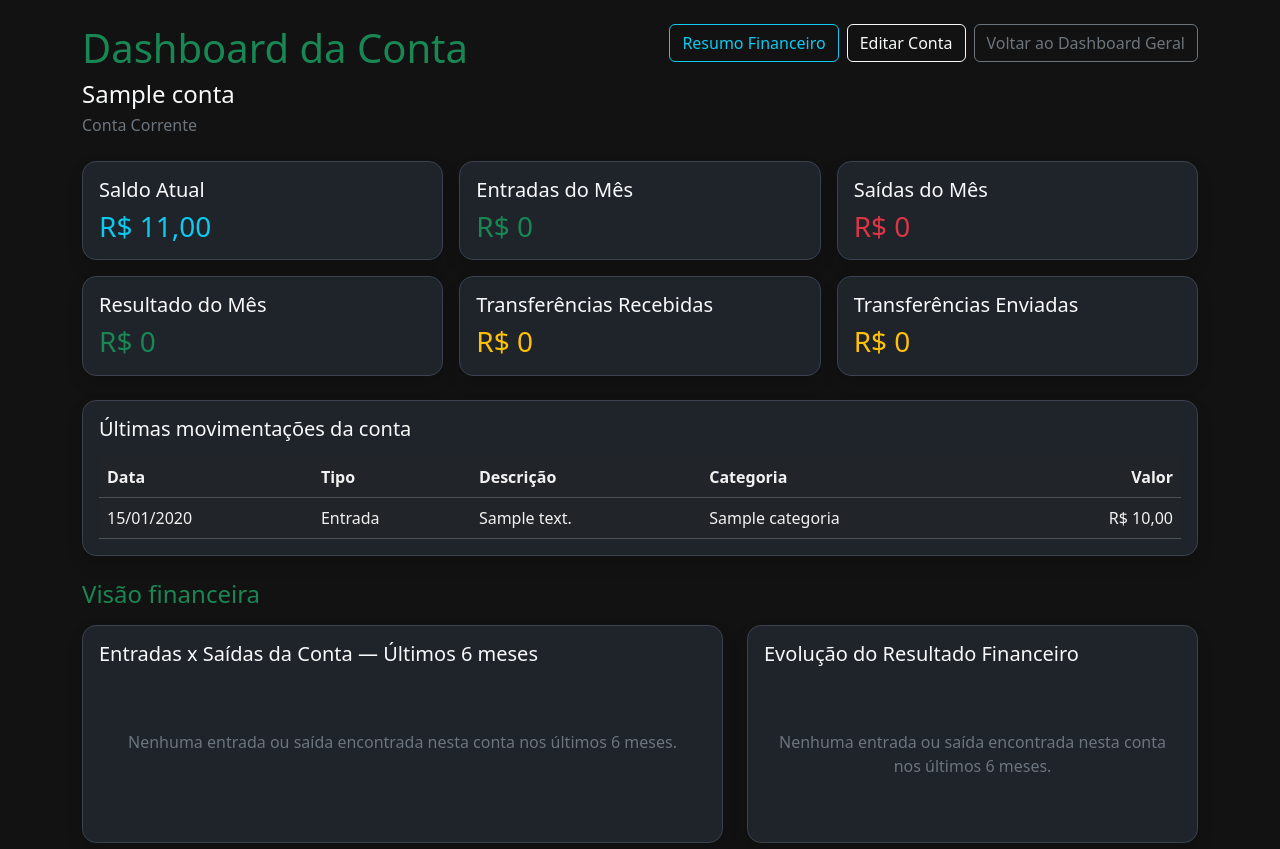
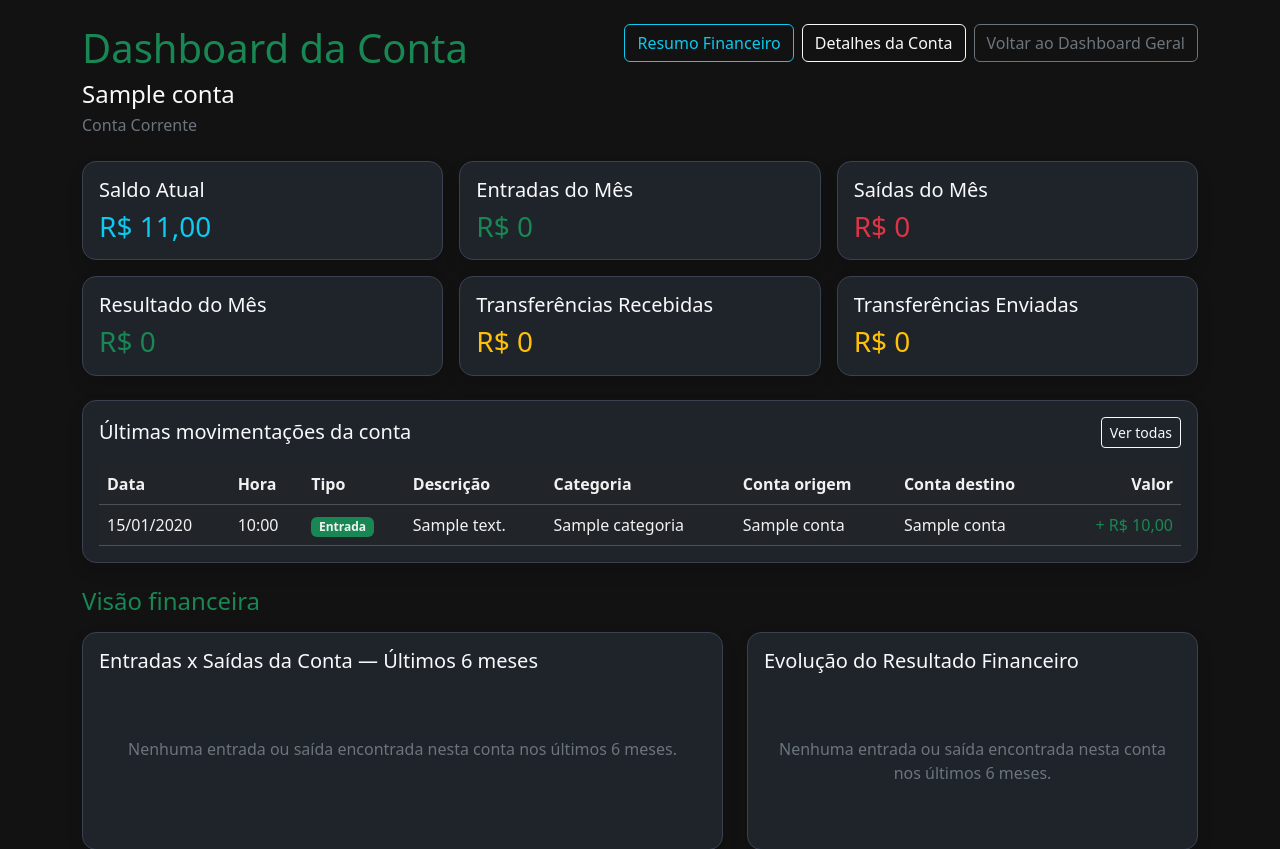
Before and after one commit to Francielp2/Sistema-financeiro-django, a Django app: page /contas/1/dashboard/ in a window 1280 px wide. Shown: the part 57-906 px from the top of the page. Run offline with Django 5.2, Linux system fonts and the light colour scheme; a user stored in the database is signed in; tables that the repository leaves empty hold one stand-in row (values such as "Sample post").

Commit message:
simplifica navegacao e botoes antes do template

```diff
--- a/financeiro/templates/financeiro/categorias/detalhes_categoria.html
+++ b/financeiro/templates/financeiro/categorias/detalhes_categoria.html
@@ -65,7 +65,7 @@ Detalhes da Categoria
                 Excluir
             </a>
             <a href="{{ voltar_para }}" class="btn btn-outline-secondary">
-                Voltar para Categorias
+                Voltar
             </a>
         </div>
 
--- a/financeiro/templates/financeiro/contas/detalhes_conta.html
+++ b/financeiro/templates/financeiro/contas/detalhes_conta.html
@@ -87,7 +87,7 @@ Detalhes da Conta
                 Excluir
             </a>
             <a href="{{ voltar_para }}" class="btn btn-outline-secondary">
-                Voltar para Listagem
+                Voltar
             </a>
         </div>
 
--- a/financeiro/templates/financeiro/dashboard_conta.html
+++ b/financeiro/templates/financeiro/dashboard_conta.html
@@ -24,8 +24,8 @@ Dashboard da Conta
         <a href="{% url 'resumo_conta' conta.id %}" class="btn btn-outline-info">
             Resumo Financeiro
         </a>
-        <a href="{% url 'editar_conta' conta.id %}" class="btn btn-outline-light">
-            Editar Conta
+        <a href="{% url 'detalhes_conta' conta.id %}?voltar_para={{ request.get_full_path|urlencode }}" class="btn btn-outline-light">
+            Detalhes da Conta
         </a>
         <a href="{% url 'inicio' %}" class="btn btn-outline-secondary">
             Voltar ao Dashboard Geral
@@ -101,18 +101,26 @@ Dashboard da Conta
 {# MOVIMENTAÇÕES RECENTES DA CONTA #}
 <div class="card bg-dark border-secondary shadow mb-4">
     <div class="card-body">
-        <h2 class="h5 text-light mb-3">
-            Últimas movimentações da conta
-        </h2>
+        <div class="d-flex justify-content-between align-items-center gap-3 mb-3">
+            <h2 class="h5 text-light mb-0">
+                Últimas movimentações da conta
+            </h2>
+            <a href="{% url 'listar_movimentacoes' %}?conta={{ conta.id }}" class="btn btn-sm btn-outline-light">
+                Ver todas
+            </a>
+        </div>
 
         <div class="table-responsive">
             <table class="table table-dark table-hover align-middle mb-0">
                 <thead>
                     <tr>
                         <th>Data</th>
+                        <th>Hora</th>
                         <th>Tipo</th>
                         <th>Descrição</th>
                         <th>Categoria</th>
+                        <th>Conta origem</th>
+                        <th>Conta destino</th>
                         <th class="text-end">Valor</th>
                     </tr>
                 </thead>
@@ -125,14 +133,33 @@ Dashboard da Conta
                         tabindex="0"
                     >
                         <td>{{ movimentacao.data|date:"d/m/Y" }}</td>
-                        <td>{{ movimentacao.get_tipo_display }}</td>
+                        <td>{{ movimentacao.hora|time:"H:i"|default:"-" }}</td>
+                        <td>
+                            {% if movimentacao.tipo == 'entrada' %}
+                                <span class="badge bg-success">Entrada</span>
+                            {% elif movimentacao.tipo == 'saida' %}
+                                <span class="badge bg-danger">Saída</span>
+                            {% else %}
+                                <span class="badge bg-warning text-dark">Transferência</span>
+                            {% endif %}
+                        </td>
                         <td>{{ movimentacao.descricao }}</td>
                         <td>{{ movimentacao.categoria.nome|default:"-" }}</td>
-                        <td class="text-end">R$ {{ movimentacao.valor }}</td>
+                        <td>{{ movimentacao.conta_origem.nome|default:"-" }}</td>
+                        <td>{{ movimentacao.conta_destino.nome|default:"-" }}</td>
+                        <td class="text-end">
+                            {% if movimentacao.tipo == 'entrada' %}
+                                <span class="text-success">+ R$ {{ movimentacao.valor }}</span>
+                            {% elif movimentacao.tipo == 'saida' %}
+                                <span class="text-danger">- R$ {{ movimentacao.valor }}</span>
+                            {% else %}
+                                <span class="text-warning">R$ {{ movimentacao.valor }}</span>
+                            {% endif %}
+                        </td>
                     </tr>
                     {% empty %}
                     <tr>
-                        <td colspan="5" class="text-secondary">
+                        <td colspan="8" class="text-secondary">
                             Nenhuma movimentação cadastrada para esta conta.
                         </td>
                     </tr>
--- a/financeiro/views.py
+++ b/financeiro/views.py
@@ -1,5 +1,6 @@
 from django.contrib import messages
 from django.contrib.auth.decorators import login_required
+from django.db.models import Q
 from django.shortcuts import render, redirect, get_object_or_404
 from django.urls import reverse
 from django.utils.http import url_has_allowed_host_and_scheme
@@ -336,6 +337,7 @@ def listar_movimentacoes(request):
     data_fim_filtro = request.GET.get('data_fim', '')
     tipo_filtro = request.GET.get('tipo', '')
     categoria_filtro = request.GET.get('categoria', '')
+    conta_filtro = request.GET.get('conta', '')
     conta_origem_filtro = request.GET.get('conta_origem', '')
     conta_destino_filtro = request.GET.get('conta_destino', '')
     descricao_filtro = request.GET.get('descricao', '').strip()
@@ -378,6 +380,20 @@ def listar_movimentacoes(request):
         movimentacoes = movimentacoes.filter(categoria_id=categoria_filtro)
     else:
         categoria_filtro = ''
+
+    if (
+        conta_filtro.isdigit()
+        and models.Conta.objects.filter(
+            id=conta_filtro,
+            usuario=request.user
+        ).exists()
+    ):
+        movimentacoes = movimentacoes.filter(
+            Q(conta_origem_id=conta_filtro)
+            | Q(conta_destino_id=conta_filtro)
+        )
+    else:
+        conta_filtro = ''
 
     if (
         conta_origem_filtro.isdigit()
@@ -428,6 +444,7 @@ def listar_movimentacoes(request):
         'data_fim_filtro': data_fim_filtro,
         'tipo_filtro': tipo_filtro,
         'categoria_filtro': categoria_filtro,
+        'conta_filtro': conta_filtro,
         'conta_origem_filtro': conta_origem_filtro,
         'conta_destino_filtro': conta_destino_filtro,
         'descricao_filtro': descricao_filtro,
```
Also changed, not shown: financeiro/templates/financeiro/inicio.html (+15 -32 lines), financeiro/templates/financeiro/movimentacoes/detalhes_movimentacao.html (+0 -10 lines), financeiro/templates/financeiro/movimentacoes/listar_movimentacoes.html (+15 -0 lines), financeiro/tests.py (+26 -1 lines).
